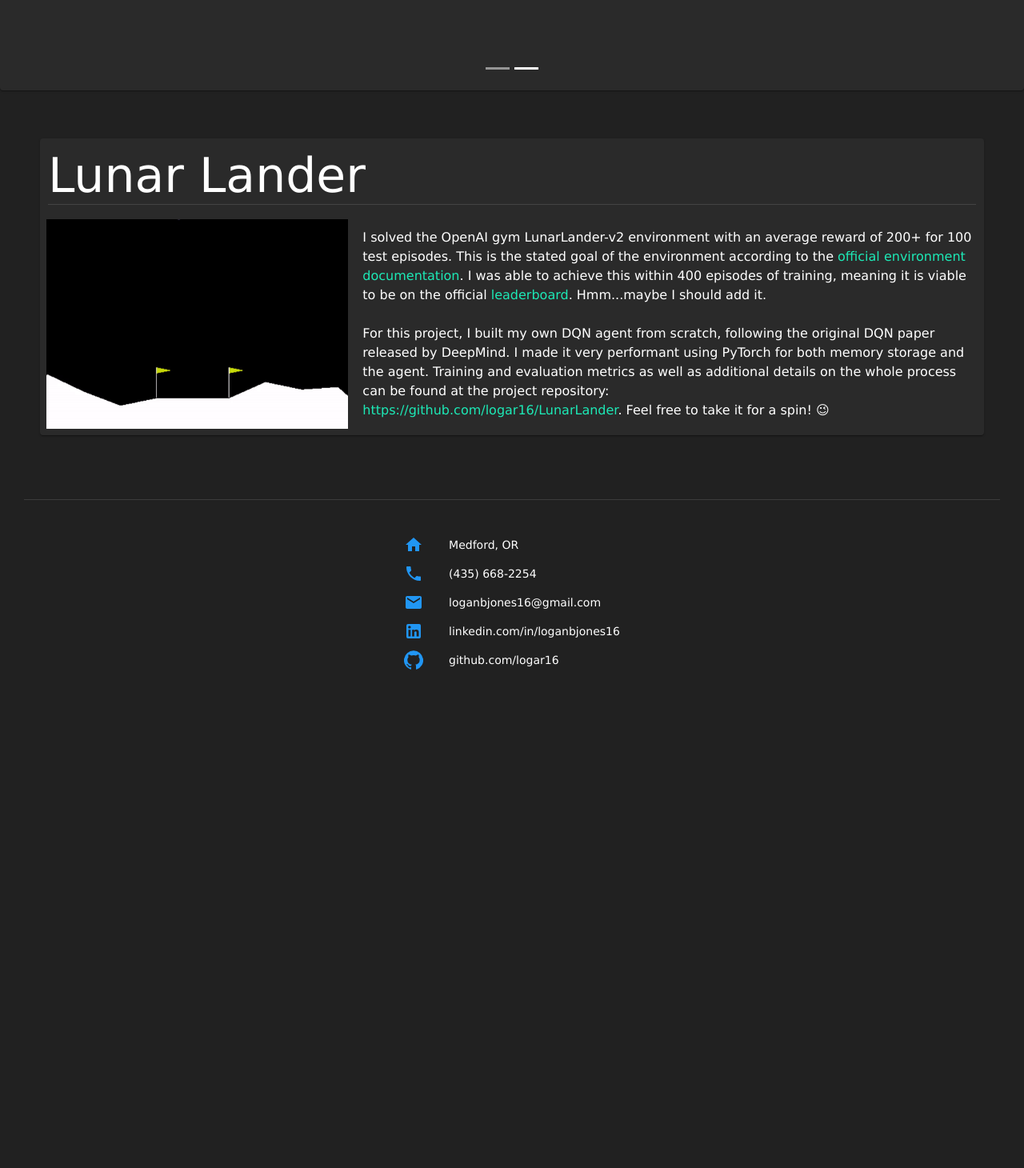
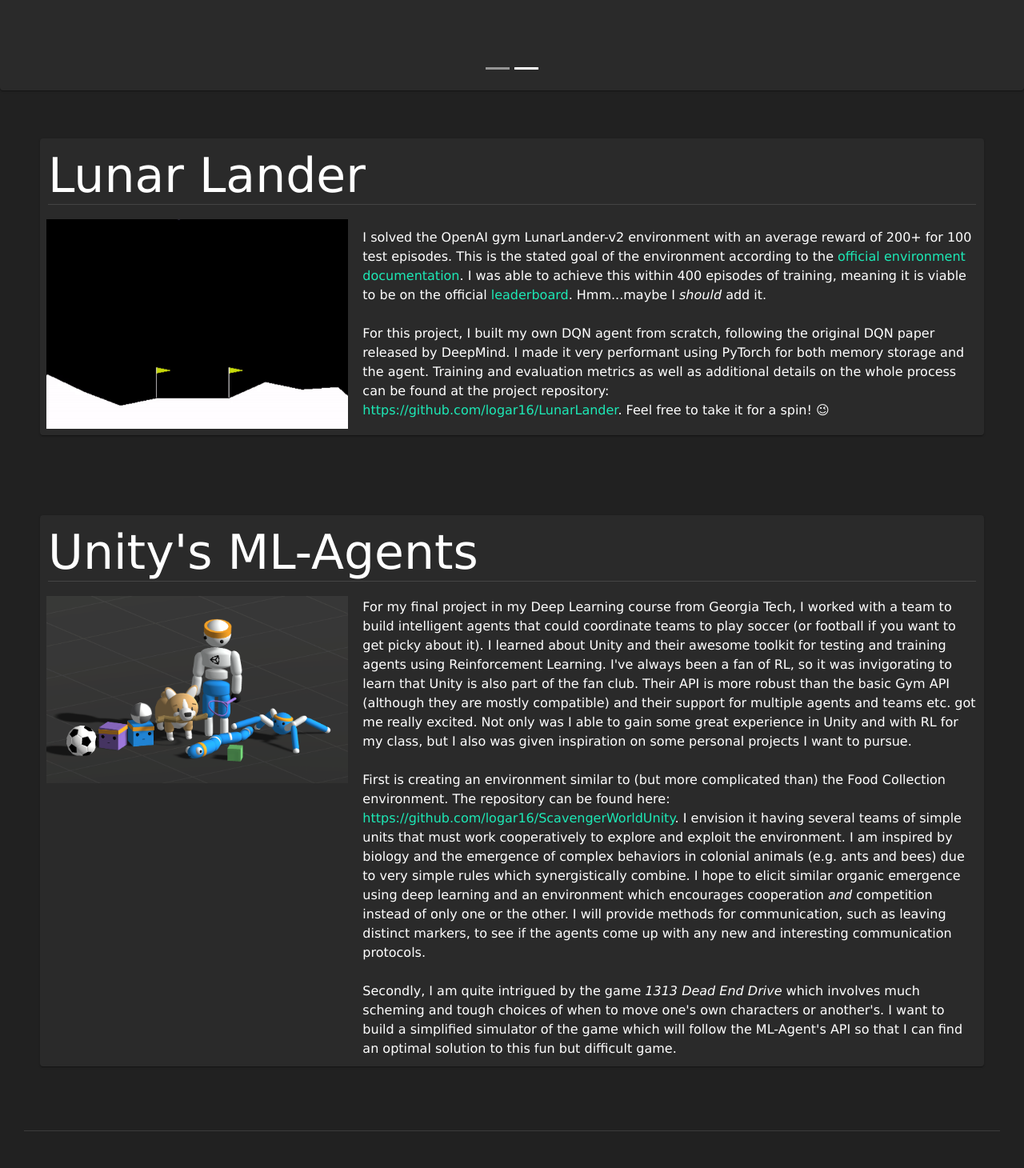
Before and after one commit to logar16/my-site, a React (Create React App) app: page /#/projects in a window 1280 px wide. Shown: the part 441-1901 px from the top of the page at 80% size. Before the commit the page ends 1292 px from the top, so only its background shows below. Built offline with nearby package versions, Linux system fonts and the light colour scheme.

Commit message:
Add ML-Agents project

```diff
--- a/src/pages/projects/DemoCarousel.js
+++ b/src/pages/projects/DemoCarousel.js
@@ -56,7 +56,7 @@
           >
             <Grid item>
               <img
-                id='soccerTwos-img'
+                id='mlagents-img'
                 src={soccerTwosFPV}
                 alt="First-person view of the agents"
               />
--- a/src/pages/projects/LunarLanderProj.js
+++ b/src/pages/projects/LunarLanderProj.js
@@ -1,83 +1,30 @@
 import React from "react";
-import { Divider, Grid, Link, Paper, Typography } from "@material-ui/core";
-import { makeStyles } from '@material-ui/core/styles';
+import { Link, Typography } from "@material-ui/core";
 
+import {Entry} from './Projects';
 import landingGif from './SlidingLander.gif';
-
-const useStyles = makeStyles(() => ({
-  list: {
-    width: '100%',
-  },
-  item: {
-    width: '100%',
-    padding: 50,
-    margin: '20 0'
-  },
-  paper: {
-    width: '100%',
-    minHeight: 100,
-    backgroundColor: '#2a2a2a'
-  },
-  description: {
-    padding: 10,
-    height: '100%'
-  },
-  image: {
-    width: '100%',
-    padding: 8
-  },
-}));
 
 
 export default function LunarLander() {
-  const classes = useStyles();
-
   return (
-    <Paper  id='lunarLander'  className={classes.paper}>
-      <Grid
-        container
-        className={classes.list}
-        direction='column'
+    <Entry
+      id='lunarLander'
+      title='Lunar Lander'
+      image={landingGif}
     >
-        <Title  className={classes.description}/>
-        <Body/>
-      </Grid>
-    </Paper>
-  );
-}
-
-function Title(props) {
-  return (
-    <Grid id='title' item  className={props.className}>
-      <Typography variant='h2'>
-        Lunar Lander
-      </Typography>
-      <Divider/>
-    </Grid>
+      <Description/>
+    </Entry>
   );
 }
 
 
-function Body() {
-  const classes = useStyles();
-
+function Description() {
   return (
-    <Grid container justify='space-around'>
-      <Grid item  xs={4}>
-        <img className={classes.image} src={landingGif} alt=''/>
-      </Grid>
-      <Grid item  xs={8}>
-        <Grid
-          container
-          className={classes.description}
-          direction='column'
-          justify='center'
-        >
-          <Grid item>
     <Typography variant='body1'>
       I solved the OpenAI gym LunarLander-v2 environment with an average reward of 200+ for 100 test episodes.
       This is the stated goal of the environment according to the <Link color='secondary' href='https://gym.openai.com/envs/LunarLander-v2/' target='_blank' rel="noreferrer">official environment documentation</Link>.
-              I was able to achieve this within 400 episodes of training, meaning it is viable to be on the official <Link color='secondary' href='https://github.com/openai/gym/wiki/Leaderboard#lunarlander-v2' target='_blank' rel="noreferrer">leaderboard</Link>. Hmm...maybe I should add it.
+      I was able to achieve this within 400 episodes of training, meaning it is viable to be on the official <Link color='secondary' href='https://github.com/openai/gym/wiki/Leaderboard#lunarlander-v2' target='_blank' rel="noreferrer">leaderboard</Link>.
+      Hmm...maybe I <i>should</i> add it.
       <br></br>
       <br></br>
       For this project, I built my own DQN agent from scratch, following the original DQN paper released by DeepMind. I made it very performant using PyTorch for both memory storage and the agent.
@@ -86,9 +33,5 @@
       <Link color='secondary' href='https://github.com/logar16/LunarLander' target='_blank' rel="noreferrer">https://github.com/logar16/LunarLander</Link>.
       Feel free to take it for a spin! 😉
     </Typography>
-          </Grid>
-        </Grid>
-      </Grid>
-    </Grid>
   );
 }
--- a/src/pages/projects/Projects.js
+++ b/src/pages/projects/Projects.js
@@ -1,9 +1,10 @@
 import React from "react";
-import { Divider, Grid } from "@material-ui/core";
+import { Divider, Grid, Paper, Typography } from "@material-ui/core";
 import { makeStyles } from '@material-ui/core/styles';
 
 import Carousel from './DemoCarousel';
 import LunarLander from './LunarLanderProj'
+import UnityMlAgents from './UnityMLAgentsProj'
 import Contact from '../../common/Contact';
 
 
@@ -21,8 +22,13 @@
     minHeight: 100,
     backgroundColor: '#2a2a2a'
   },
-  projectItem: {
-    padding: 10
+  image: {
+    width: '100%',
+    padding: 8
+  },
+  description: {
+    padding: 10,
+    height: '100%'
   },
   divider: {
     margin: 30,
@@ -34,15 +40,6 @@
 export default function Projects() {
   const classes = useStyles();
 
-  const handleClick = (event) => {
-    let id = event.target.id || '';
-    if (!id) return;
-    id = id.replace('-img', '');
-    let element = document.getElementById(id);
-    if (element)
-      element.scrollIntoView();
-  }
-
   return (
     <div>
       <div>
@@ -52,7 +49,8 @@
       <div id='start' style={{height: 10}}/>
 
       <ProjectList>
-
+        <LunarLander/>
+        <UnityMlAgents/>
       </ProjectList>
 
       <div>
@@ -63,8 +61,17 @@
   );
 }
 
+const handleClick = (event) => {
+  let id = event.target.id || '';
+  if (!id) return;
+  id = id.replace('-img', '');
+  let element = document.getElementById(id);
+  if (element)
+    element.scrollIntoView();
+}
 
-function ProjectList() {
+
+function ProjectList({children}) {
   const classes = useStyles();
 
   return (
@@ -74,8 +81,70 @@
       direction='column'
       alignItems='center'
     >
-      <Grid item  className={classes.item}>
-        <LunarLander/>
+      {
+        children.map((item) => {
+          return (
+            <Grid item  className={classes.item}>
+              {item}
+            </Grid>
+          );
+        })
+      }
+    </Grid>
+  );
+}
+
+
+export function Entry({id, title, image, children}) {
+  const classes = useStyles();
+
+  return (
+    <Paper  id={id}  className={classes.paper}>
+      <Grid
+        container
+        className={classes.list}
+        direction='column'
+      >
+        <Title  text={title}/>
+        <Body image={image}>
+          {children}
+        </Body>
+      </Grid>
+    </Paper>
+  );
+}
+
+
+function Title({text}) {
+  const classes = useStyles();
+
+  return (
+    <Grid id='title' item  className={classes.description}>
+      <Typography variant='h2'>
+        {text}
+      </Typography>
+      <Divider/>
+    </Grid>
+  );
+}
+
+function Body({image, children}) {
+  const classes = useStyles();
+
+  return (
+    <Grid container justify='space-around'>
+      <Grid item  xs={4}>
+        <img className={classes.image} src={image} alt=''/>
+      </Grid>
+      <Grid item  xs={8}>
+        <Grid
+          container
+          className={classes.description}
+          direction='column'
+          justify='center'
+        >
+          {children}
+        </Grid>
       </Grid>
     </Grid>
   );
--- /dev/null
+++ b/src/pages/projects/UnityMLAgentsProj.js
@@ -0,0 +1,43 @@
+import React from "react";
+import { Link, Typography } from "@material-ui/core";
+
+import {Entry} from './Projects';
+import mlagentsImage from './ML-Agents-Banner.png';
+
+
+export default function UnityMlAgents() {
+  return (
+    <Entry
+      id='mlagents'
+      title="Unity's ML-Agents"
+      image={mlagentsImage}
+    >
+      <Description/>
+    </Entry>
+  );
+}
+
+
+function Description() {
+  return (
+    <Typography variant='body1'>
+      For my final project in my Deep Learning course from Georgia Tech, I worked with a team to build intelligent agents that could coordinate teams to play soccer (or football if you want to get picky about it).
+      I learned about Unity and their awesome toolkit for testing and training agents using Reinforcement Learning.
+      I've always been a fan of RL, so it was invigorating to learn that Unity is also part of the fan club.
+      Their API is more robust than the basic Gym API (although they are mostly compatible) and their support for multiple agents and teams etc. got me really excited.
+      Not only was I able to gain some great experience in Unity and with RL for my class, but I also was given inspiration on some personal projects I want to pursue.
+      <br></br>
+      <br></br>
+      First is creating an environment similar to (but more complicated than) the Food Collection environment.
+      The repository can be found here: <Link color='secondary' href='https://github.com/logar16/ScavengerWorldUnity' target='_blank' rel="noreferrer">https://github.com/logar16/ScavengerWorldUnity</Link>.
+      I envision it having several teams of simple units that must work cooperatively to explore and exploit the environment.
+      I am inspired by biology and the emergence of complex behaviors in colonial animals (e.g. ants and bees) due to very simple rules which synergistically combine.
+      I hope to elicit similar organic emergence using deep learning and an environment which encourages cooperation <i>and</i> competition instead of only one or the other.
+      I will provide methods for communication, such as leaving distinct markers, to see if the agents come up with any new and interesting communication protocols.
+      <br></br>
+      <br></br>
+      Secondly, I am quite intrigued by the game <i>1313 Dead End Drive</i> which involves much scheming and tough choices of when to move one's own characters or another's.
+      I want to build a simplified simulator of the game which will follow the ML-Agent's API so that I can find an optimal solution to this fun but difficult game.
+    </Typography>
+  );
+}
```
Also changed, not shown: src/pages/projects/ML-Agents-Banner.png (added), src/pages/projects/ML-Agents.png (deleted). Lines whose indentation alone changed are shown as unchanged.
